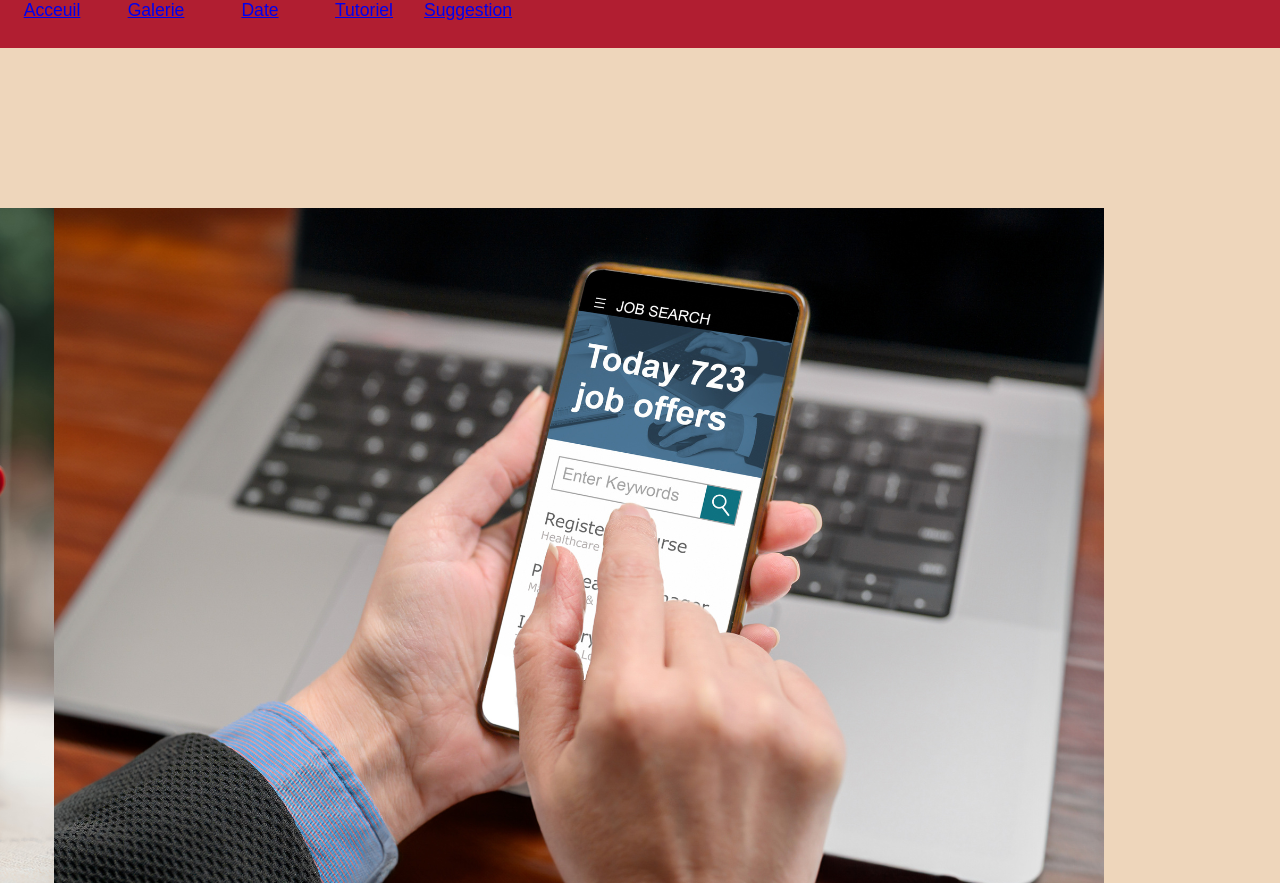
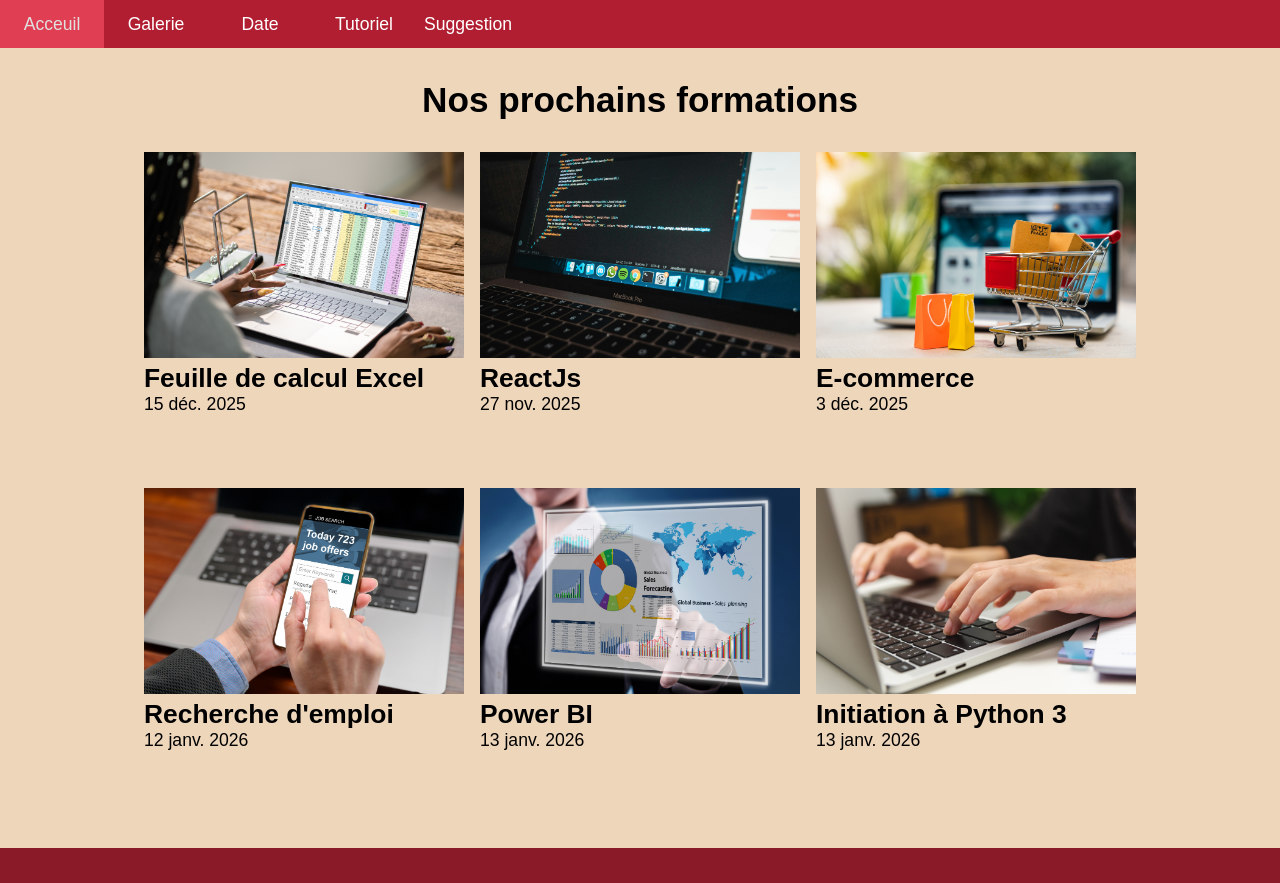
Before and after one commit to tarski5082/My-project, a plain HTML site: page date.html in a window 1280 px wide. Shown: the top 883 px of the page. Drawn offline with Linux system fonts and the light colour scheme.

Commit message:
date-stylisation

```diff
--- a/css/style-date.css
+++ b/css/style-date.css
@@ -17,7 +17,7 @@
     background-color: var(--ivory-white);
     display: flex;
     flex-direction:column;
-    justify-content: space-between;
+    justify-content: center;
 
 }
 
@@ -40,46 +40,33 @@
 main{
     min-height:100vh;
     height:fit-content;
-    margin:3rem;
-    padding: 1rem;
     background-color: #EED6BB;
     display:flex;
-    justify-content:flex-end;
-    padding-right:8rem;
-    padding-top:7rem;
+    flex-direction: column;
+    align-items:center;
 }
-#landing {
-    background-image: url("../images/Tutoriel/landing-page.jpg");
-    background-size:cover;
-    height:100vh;
-    width:auto;
+h1{
+    margin-top:2rem;
 }
-#landing #slogan{
-    background-color: #F5F1EB;
-    width:30%;
-    height:70%;
-    display: flex;
-    align-items:flex-start;
+#container{
+    display:grid;
+    grid-template-columns:repeat(3,20rem);
+    grid-template-rows:repeat(2,20rem);
+    gap:1rem;
+    padding-top:2rem;
 }
-#title-slogan{
-    font-size:2.5rem;
-    font-weight:10;
+img{
+    width:20rem;
+    height:auto;
 }
-#description-slogan{
-    font-size:.9rem;
-    text-align:justify;
-    margin-right: 2rem;
-    margin-top:1rem;
-}
-#text{
-    margin-top:5rem;
-    margin-left:2rem;
-}
+
 
 @media(max-width:767px){
     body{
         height:fit-content;
         width:100%;
+        display:flex;
+        justify-content:center;
     }
     ul{
         flex-direction: column;
@@ -91,16 +78,24 @@
     main{
         margin:auto;
         flex: 1;
+        height: fit-content;
         display:flex;
-        width:100%;
-        justify-content:center;
-        background-image: url("../images/Tutoriel/landing-page.jpg");
-        background-size:cover;
+        flex-direction:column;
+        align-items:center;
+        max-width:100%;
+        margin:0;
+        padding:0;
+
+    }
+    h1{
+        margin-top:.5rem;
+        margin-left:.5rem;
     }
     #container{
         display: flex;
         flex-direction:column;
     }
+}
 .nav-button{
     display:flex;
     align-items:center;
@@ -130,3 +125,10 @@
     justify-content: center;
     height: 7rem;
 }
+article{
+    max-width:100%;
+}
+img{
+    max-width:100%;
+    height:auto
+}
--- a/date.html
+++ b/date.html
@@ -2,7 +2,7 @@
 <html>
     <head>
         <meta charset="utf-8" name="viewport" content="width=device-width, initial-scale=1.0">
-        <title>Acceuil</title>
+        <title>Date - Nos prochaines formations</title>
         <link rel="stylesheet" href="css/style-date.css">
     </head>
     <body>
@@ -18,31 +18,54 @@
             </nav>
         </header>
         <main>
+            <h1>Nos prochains formations</h1>
+            <div id="container">
             <article>
                     <div class="item">
-                        <img src="images\Tutoriel\Aifor.png" alt="">
+                        <img src="images\Tutoriel\excel.png" alt="">
+                        <h2>Feuille de calcul Excel</h2>
                         <div class="date">15 déc. 2025</div>
                     </div>
                 </article>
                 <article>
                     <div class="item">
-                        <img src="images\Tutoriel\css.jpg" alt="">
+                        <img src="images\Tutoriel\ReactJs.png" alt="">
+                        <h2>ReactJs</h2>
                         <div class="date">27 nov. 2025</div>
                     </div>
                 </article>
                 <article>
                     <div class="item">
                         <img src="images\Tutoriel\ecommerce.png" alt="">
+                        <h2>E-commerce</h2>
                         <div class="date">3 déc. 2025</div>
                     </div>
                 </article>
                 <article>
                     <div class="item">
                         <img src="images\Tutoriel\emploi.png" alt="">
+                        <h2>Recherche d'emploi</h2>
                         <div class="date">12 janv. 2026</div>
                     </div>
                 </article>
-        </main>
+                <article>
+                    <div class="item">
+                        <img src="images\Tutoriel\powerbi.png" alt="">
+                        <h2>Power BI</h2>
+                        <div class="date">13 janv. 2026</div>
+                    </div>
+                </article>
+                <article>
+                    <div class="item">
+                        <img src="images\Tutoriel\python3.png" alt="">
+                        <h2>Initiation à Python 3</h2>
+                        <div class="date">13 janv. 2026</div>
+                    </div>
+                </article>
+
+
+                </div>
+            </main>
         <footer>
             <div>© 2019 WebPage All rights reserved.</div>
         </footer>
```
